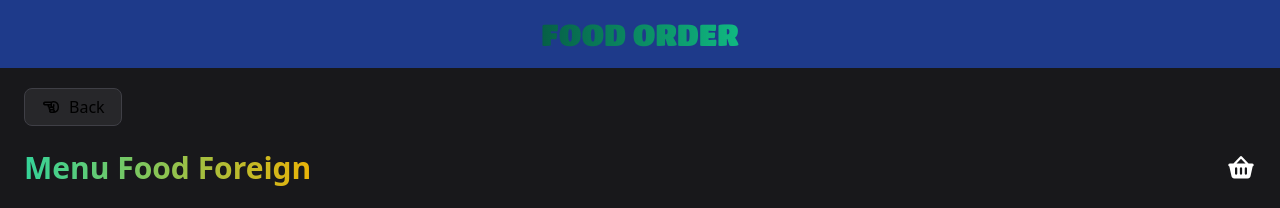
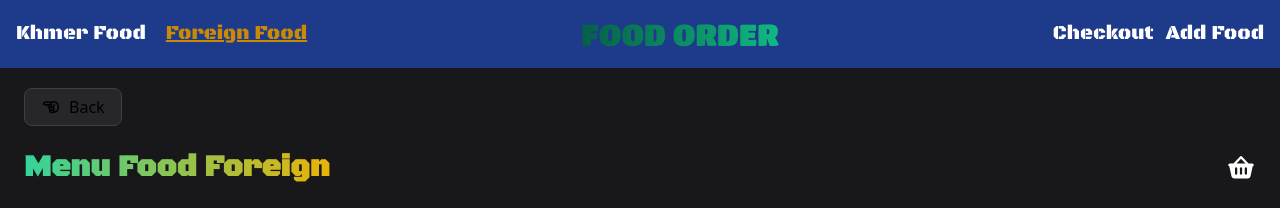
Before and after one commit to Doeurn-developer/Order-Food-Etec, a Vue app: page /menu in a window 1280 px wide. Shown: the top 208 px of the page. Built offline with nearby package versions, Linux system fonts and the light colour scheme.

Commit message:
Update - Munebar

```diff
--- a/src/assets/style.css
+++ b/src/assets/style.css
@@ -1,15 +1,18 @@
 @import url('https://fonts.googleapis.com/css2?family=Titan+One&display=swap');
-
+@import url('https://fonts.googleapis.com/css2?family=Black+Ops+One&display=swap');
 @tailwind base;
 @tailwind components;
 @tailwind utilities;
 
-/* Custom font */
+
 .route1 {
   font-family: "Titan One", sans-serif;
+  font-weight: 200;
+}
+.route2{
+   font-family: "Black Ops One", system-ui;
 }
 
-/* Swiper styles */
 .swiper {
   width: 100%;
   height: 100%;
--- a/src/components/AppNavbar.vue
+++ b/src/components/AppNavbar.vue
@@ -1,29 +1,47 @@
-<!-- <script setup>
+<script setup>
+import { ref } from 'vue';
 
+const isOpen = ref(false)
+const OpenMenu = () => {
+  isOpen.value = !isOpen.value
+}
 // import { useCartStore } from "../stores/cart";
-
 // const cartStore = useCartStore();
-</script> -->
+</script>
 
 <template>
   <nav
-    class="w-full p-4 flex items-center bg-blue-900 justify-center fixed top-0 left-0 z-50 transition-all duration-300"
+    class="w-full p-4 flex items-center bg-blue-900 justify-between fixed top-0 left-0 z-50 transition-all duration-300"
   >
+  <div @click="OpenMenu" class="md:hidden text-xl text-white">
+    <i :class="isOpen ? 'fa-solid fa-xmark':'fa-solid fa-bars'"></i>
+  </div>
+
+    <div class="route2 text-xl hidden text-white md:flex gap-5 ">
+      <RouterLink to="/" class="hover:text-yellow-600" active-class="text-yellow-600 underline">Khmer Food</RouterLink>
+      <RouterLink to="menu" class="hover:text-yellow-600" active-class="text-yellow-600 underline">Foreign Food</RouterLink>
+    </div>
+
     <RouterLink
       to="/"
-      class="route1 text-3xl bg-gradient-to-r from-emerald-800 to-emerald-500 bg-clip-text text-transparent no-underline hover:scale-105 duration-300"
+      class="route1  text-3xl bg-gradient-to-r from-emerald-800 to-emerald-500 bg-clip-text text-transparent no-underline hover:scale-105 duration-300"
     >
       FOOD ORDER
     </RouterLink>
-    <!-- <div class="flex gap-4 ">
-      <RouterLink to="/cart">
-        Cart ({{ cartStore.cartItems.length }})
-      </RouterLink>
+    <div class="text-xl hidden md:flex text-white gap-3 route2">
+      <RouterLink to="checkout" class="hover:text-yellow-600" active-class="text-yellow-600 underline">Checkout</RouterLink>
+      <RouterLink to="add" class="hover:text-yellow-600" active-class="text-yellow-600 underline">Add Food</RouterLink>
+    </div>
+    </nav>
 
-      <RouterLink to="/orders">
-        Orders
-      </RouterLink>
-    </div> -->
-  </nav>
+      <div
+    v-if="isOpen"
+    class="md:hidden route2 fixed z-50  bg-blue-800 text-white flex flex-col gap-3 p-4 w-full "
+  >
+    <RouterLink to="/" class="hover:text-yellow-600" active-class="text-yellow-600 underline">Khmer Food</RouterLink>
+    <RouterLink to="/menu" class="hover:text-yellow-600" active-class="text-yellow-600 underline">Foreign Food</RouterLink>
+    <RouterLink to="/checkout" class="hover:text-yellow-600" active-class="text-yellow-600 underline">Checkout</RouterLink>
+    <RouterLink to="/add" class="hover:text-yellow-600" active-class="text-yellow-600 underline" >Add Food</RouterLink>
+  </div>
 
 </template>
--- a/src/components/SlideBar.vue
+++ b/src/components/SlideBar.vue
@@ -12,7 +12,7 @@ const modules = [Autoplay, Pagination, Navigation];
 </script>
 
 <template>
-  <div class="h-[500px] w-[90%] m-auto  mt-16 ">
+  <div class="h-[500px] w-[90%] m-auto  mt-16  ">
     <Swiper
       :modules="modules"
       :spaceBetween="30"
--- a/src/views/menu/MenuView.vue
+++ b/src/views/menu/MenuView.vue
@@ -67,7 +67,7 @@ const decreaseQuantity = () => {
     </div>
 
     <div class="flex justify-between items-center mb-6">
-      <h1 class="text-3xl font-bold bg-gradient-to-r from-emerald-400 to-yellow-500 bg-clip-text text-transparent underline">
+      <h1 class="route2 text-3xl font-bold bg-gradient-to-r from-emerald-400 to-yellow-500 bg-clip-text text-transparent underline">
         Menu Food Foreign
       </h1>
 
```
